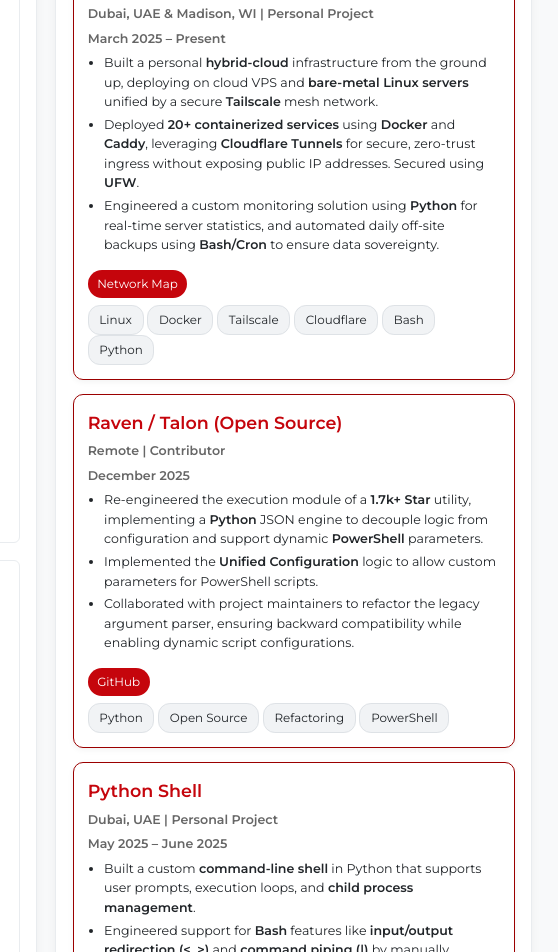
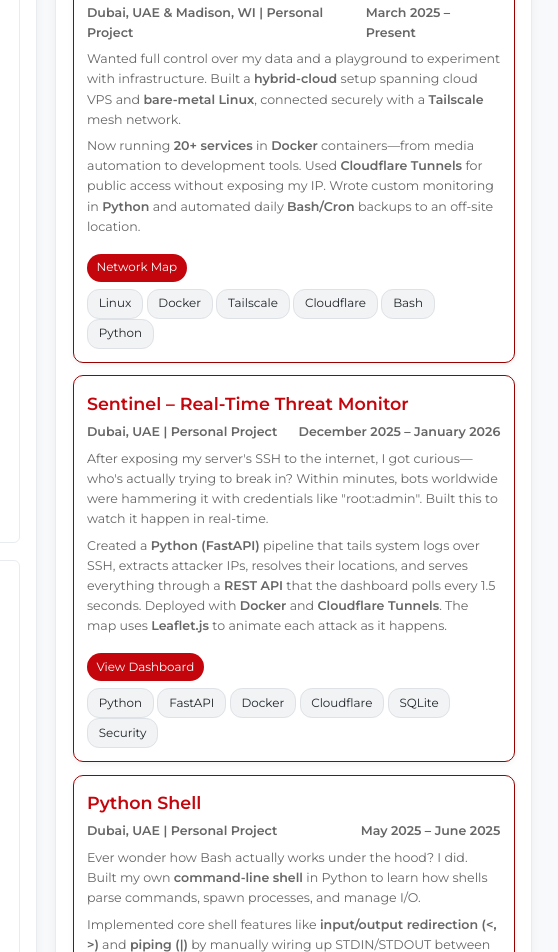
Before and after one commit to Sanyam-G/Sanyam-G, a plain HTML site: page index.html in a window 1280 px wide. Shown: the part 140-1092 px from the top of the page, 722-1280 px from the left. Drawn offline with Linux system fonts and the light colour scheme; no server answers.

Commit message:
Update projects with Sentinel and improve formatting

```diff
--- a/index.html
+++ b/index.html
@@ -179,19 +179,16 @@
 
       <div class="project-card">
         <h3>Private Cloud & Server</h3>
-        <p><strong>Dubai, UAE & Madison, WI | Personal Project</strong></p>
-        <p><strong>March 2025 – Present</strong></p>
-        <ul>
-          <li>
-            Built a personal <strong>hybrid-cloud</strong> infrastructure from the ground up, deploying on cloud VPS and <strong>bare-metal Linux servers</strong> unified by a secure <strong>Tailscale</strong> mesh network.
-          </li>
-          <li>
-            Deployed <strong>20+ containerized services</strong> using <strong>Docker</strong> and <strong>Caddy</strong>, leveraging <strong>Cloudflare Tunnels</strong> for secure, zero-trust ingress without exposing public IP addresses. Secured using <strong>UFW</strong>.
-          </li>
-          <li>
-            Engineered a custom monitoring solution using <strong>Python</strong> for real-time server statistics, and automated daily off-site backups using <strong>Bash/Cron</strong> to ensure data sovereignty.
-          </li>
-        </ul>
+        <div class="project-meta">
+          <span><strong>Dubai, UAE & Madison, WI | Personal Project</strong></span>
+          <span><strong>March 2025 – Present</strong></span>
+        </div>
+        <p>
+          Wanted full control over my data and a playground to experiment with infrastructure. Built a <strong>hybrid-cloud</strong> setup spanning cloud VPS and <strong>bare-metal Linux</strong>, connected securely with a <strong>Tailscale</strong> mesh network.
+        </p>
+        <p>
+          Now running <strong>20+ services</strong> in <strong>Docker</strong> containers—from media automation to development tools. Used <strong>Cloudflare Tunnels</strong> for public access without exposing my IP. Wrote custom monitoring in <strong>Python</strong> and automated daily <strong>Bash/Cron</strong> backups to an off-site location.
+        </p>
         <div class="project-links">
           <a href="https://server.sanyamgarg.com" target="_blank" class="project-link-btn">Network Map</a>
           <div class="project-skills-container">
@@ -206,43 +203,42 @@
       </div>
 
       <div class="project-card">
-        <h3>Raven / Talon (Open Source)</h3>
-        <p><strong>Remote | Contributor</strong></p>
-        <p><strong>December 2025</strong></p>
-        <ul>
-          <li>
-            Re-engineered the execution module of a <strong>1.7k+ Star</strong> utility, implementing a <strong>Python</strong> JSON engine to decouple logic from configuration and support dynamic <strong>PowerShell</strong> parameters.
-          </li>
-          <li>
-            Implemented the <strong>Unified Configuration</strong> logic to allow custom parameters for PowerShell scripts.
-          </li>
-          <li>
-            Collaborated with project maintainers to refactor the legacy argument parser, ensuring backward compatibility while enabling dynamic script configurations.
-          </li>
-        </ul>
+        <h3>Sentinel – Real-Time Threat Monitor</h3>
+        <div class="project-meta">
+          <span><strong>Dubai, UAE | Personal Project</strong></span>
+          <span><strong>December 2025 – January 2026</strong></span>
+        </div>
+        <p>
+          After exposing my server's SSH to the internet, I got curious—who's actually trying to break in? Within minutes, bots worldwide were hammering it with credentials like "root:admin". Built this to watch it happen in real-time.
+        </p>
+        <p>
+          Created a <strong>Python (FastAPI)</strong> pipeline that tails system logs over SSH, extracts attacker IPs, resolves their locations, and serves everything through a <strong>REST API</strong> that the dashboard polls every 1.5 seconds. Deployed with <strong>Docker</strong> and <strong>Cloudflare Tunnels</strong>. The map uses <strong>Leaflet.js</strong> to animate each attack as it happens.
+        </p>
         <div class="project-links">
-          <a href="https://github.com/ravendevteam/talon" target="_blank" class="project-link-btn">GitHub</a>
+          <a href="https://sentinel.sanyamgarg.com" target="_blank" class="project-link-btn">View Dashboard</a>
           <div class="project-skills-container">
             <span class="degree-badge">Python</span>
-            <span class="degree-badge">Open Source</span>
-            <span class="degree-badge">Refactoring</span>
-            <span class="degree-badge">PowerShell</span>
+            <span class="degree-badge">FastAPI</span>
+            <span class="degree-badge">Docker</span>
+            <span class="degree-badge">Cloudflare</span>
+            <span class="degree-badge">SQLite</span>
+            <span class="degree-badge">Security</span>
           </div>
         </div>
       </div>
 
       <div class="project-card">
         <h3>Python Shell</h3>
-        <p><strong>Dubai, UAE | Personal Project</strong></p>
-        <p><strong>May 2025 – June 2025</strong></p>
-        <ul>
-          <li>
-            Built a custom <strong>command-line shell</strong> in Python that supports user prompts, execution loops, and <strong>child process management</strong>.
-          </li>
-          <li>
-            Engineered support for <strong>Bash</strong> features like <strong>input/output redirection (&lt;, &gt;)</strong> and <strong>command piping (|)</strong> by manually manipulating STDIN/OUT streams.
-          </li>
-        </ul>
+        <div class="project-meta">
+          <span><strong>Dubai, UAE | Personal Project</strong></span>
+          <span><strong>May 2025 – June 2025</strong></span>
+        </div>
+        <p>
+          Ever wonder how Bash actually works under the hood? I did. Built my own <strong>command-line shell</strong> in Python to learn how shells parse commands, spawn processes, and manage I/O.
+        </p>
+        <p>
+          Implemented core shell features like <strong>input/output redirection (&lt;, &gt;)</strong> and <strong>piping (|)</strong> by manually wiring up STDIN/STDOUT between child processes. Also added persistent command history.
+        </p>
         <div class="project-links">
           <a href="https://github.com/Sanyam-G/shell" target="_blank" class="project-link-btn">GitHub</a>
           <div class="project-skills-container">
--- a/style.css
+++ b/style.css
@@ -190,13 +190,13 @@
 .project-grid {
   display: flex;
   flex-direction: column;
-  gap: 1em;
+  gap: 0.9em;
 }
 .project-card {
   background: var(--card-bg);
   border: 1px solid var(--accent-secondary);
   border-radius: var(--border-radius-main);
-  padding: 1em;
+  padding: 0.95em;
   display: flex;
   flex-direction: column;
   color: inherit;
@@ -212,10 +212,21 @@
   color: var(--accent-primary);
   margin-bottom: .3em;
 }
+.project-meta {
+  display: flex;
+  justify-content: space-between;
+  align-items: center;
+  margin-bottom: .5em;
+}
+.project-meta span {
+  font-size: .9em;
+  color: #666;
+}
 .project-card p {
   font-size: .9em;
   color: #666;
-  margin-bottom: .4em;
+  margin-bottom: .5em;
+  line-height: 1.6;
 }
 .project-card ul {
   list-style: disc;
@@ -228,7 +239,7 @@
   margin-bottom: .25em;
 }
 .project-links {
-  margin-top: .8em;
+  margin-top: .75em;
   display: flex;
   gap: .5em;
   flex-wrap: wrap;
```
